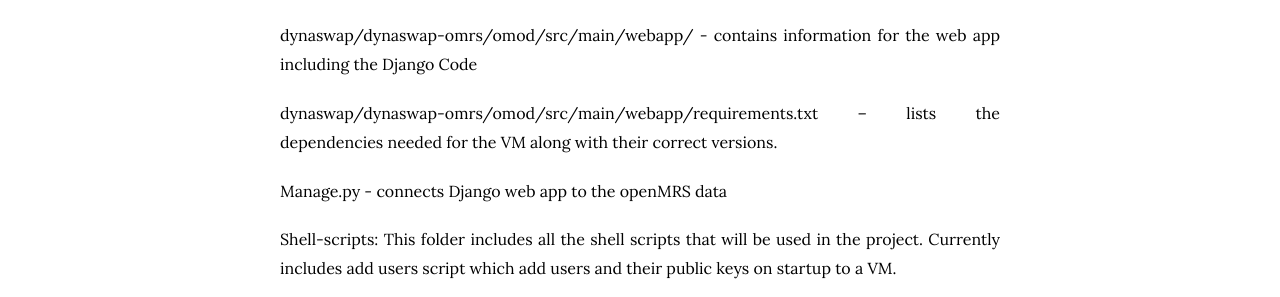
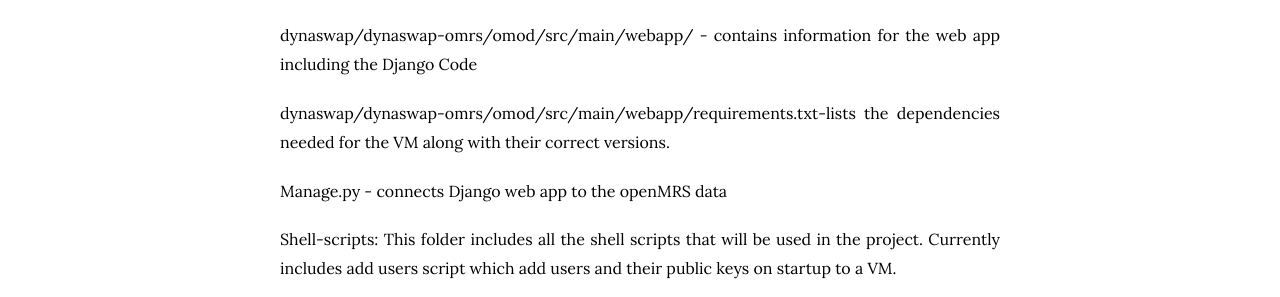
Before and after one commit to jpinnamraju/CICI, a Jekyll site: the page built from resources/index.md, in a window 1280 px wide. Shown: the part 557-854 px from the top of the page. Built offline with Jekyll 4.4.1, drawn with Linux system fonts in a browser that asks for light colours; nearby versions of some CDN libraries.

Commit message:
minor change to software page

```diff
--- a/resources/index.md
+++ b/resources/index.md
@@ -14,7 +14,7 @@
 
   dynaswap/dynaswap-omrs/omod/src/main/webapp/ - contains information for the web app including the Django Code
 
-  dynaswap/dynaswap-omrs/omod/src/main/webapp/requirements.txt – lists the dependencies needed for the VM
+  dynaswap/dynaswap-omrs/omod/src/main/webapp/requirements.txt-lists the dependencies needed for the VM
   along with their correct versions.
 
   Manage.py - connects Django web app to the openMRS data
```
